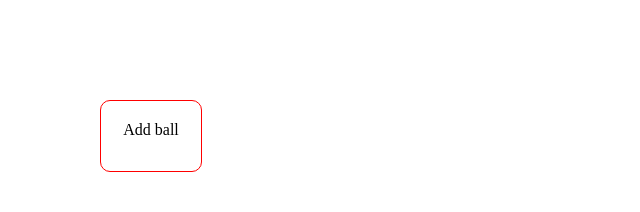
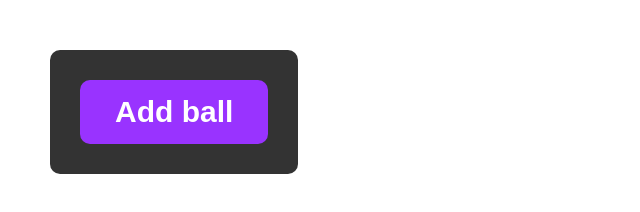
Before and after one commit to runicelf/bubbles, a plain HTML site: page index.html in a window 1280 px wide. Shown: the whole page, without its empty margins (0-640 px from the left). Drawn offline with Linux system fonts and the light colour scheme.

Commit message:
some css

```diff
--- a/index.css
+++ b/index.css
@@ -8,15 +8,27 @@ html,body, div {
 }
 
 #button {
-  width: 100px;
-  height: 50px;
-  position: absolute;
-  left: 100px;
-  top: 100px;
+  padding: 15px 35px 15px 35px;
   text-align: center;
-  padding-top: 20px;
-  border: 1px solid red;
+  vertical-align: middle;
+  background-color: #9933FF;
+  color: #fff;
   border-radius: 10px;
   cursor: pointer;
   z-index: 100;
+  font-size: 30px;
+  transition: .3s;
+  font-family: Arial;
 }
+.button-wrapper {
+  border-radius: 10px;
+  position: absolute;
+  left: 50px;
+  top: 50px;
+  padding: 30px;
+  background-color: #333;
+}
+#button:hover {
+  color: #9933FF;
+  background-color: #fff;
+}
--- a/index.html
+++ b/index.html
@@ -8,8 +8,10 @@
   <body>
     <div id="wrapper">
       <canvas id="canvas" width="320" height="480"></canvas>
-      <div id="button">
-          Add ball
+      <div class="button-wrapper">
+        <div id="button">
+            <b>Add ball</b>
+        </div>
       </div>
     </div>
     <script type="text/javascript" src="app.js"></script>
```
